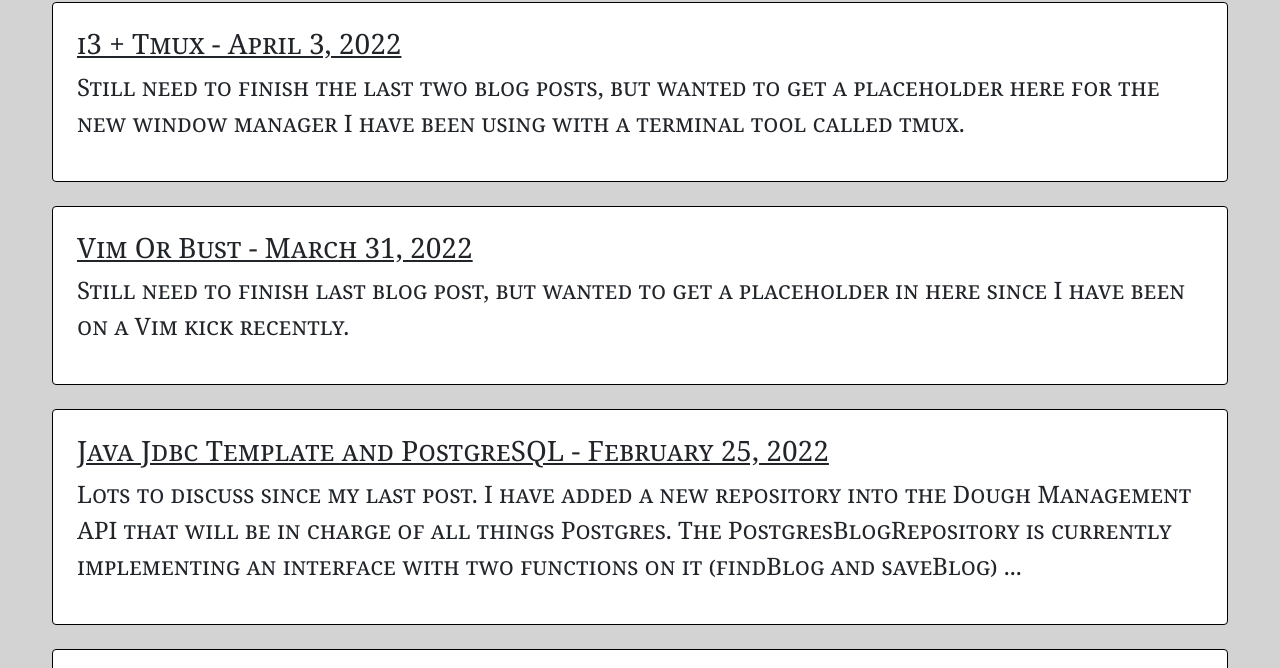
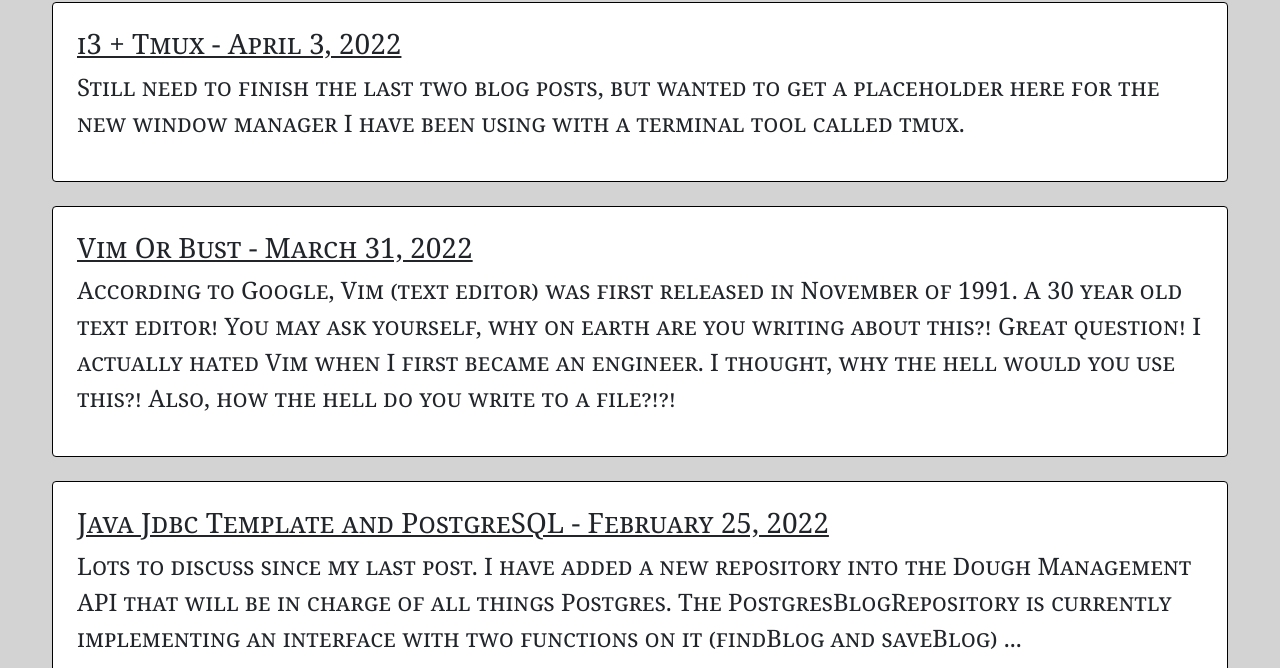
Before and after one commit to jamesjdougherty/dough-dev, a website: page index.html in a window 1280 px wide. Shown: the part 132-800 px from the top of the page. Drawn offline with nearby package versions, Linux system fonts and the light colour scheme; no server answers.

```diff
--- a/index.html
+++ b/index.html
@@ -16,6 +16,7 @@
   </div>
 
   <h1 class="comp-title">DOUGH Dev Details</h1>
+
   <div class="card">
     <h3>i3 + Tmux - April 3, 2022</h3>
     <p>
@@ -24,12 +25,13 @@
     </p>
   </div>
 
-
   <div class="card">
     <h3>Vim Or Bust - March 31, 2022</h3>
     <p>
-      Still need to finish last blog post, but wanted to get a placeholder in here since I have been on a Vim kick
-      recently.
+      According to Google, Vim (text editor) was first released in November of 1991. A 30 year old text editor!
+      You may ask yourself, why on earth are you writing about this?! Great question! I actually hated Vim when
+      I first became an engineer. I thought, why the hell would you use this?! Also, how the hell do you write to
+      a file?!?!
     </p>
   </div>
 
```
Also changed, not shown: 1 other file.
